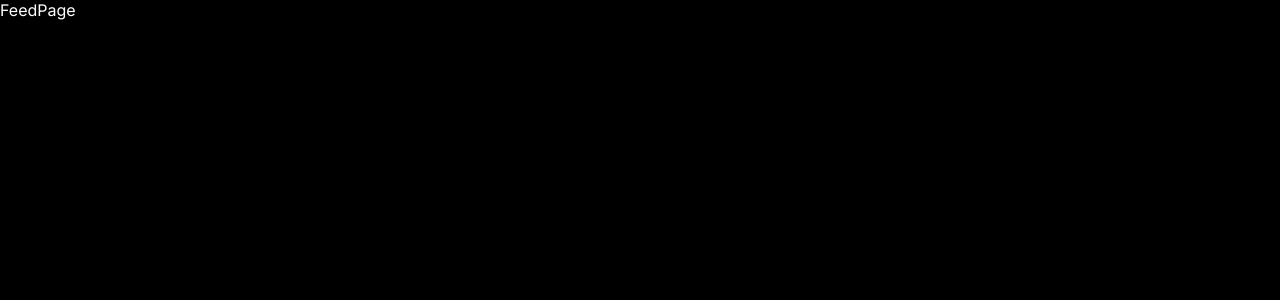
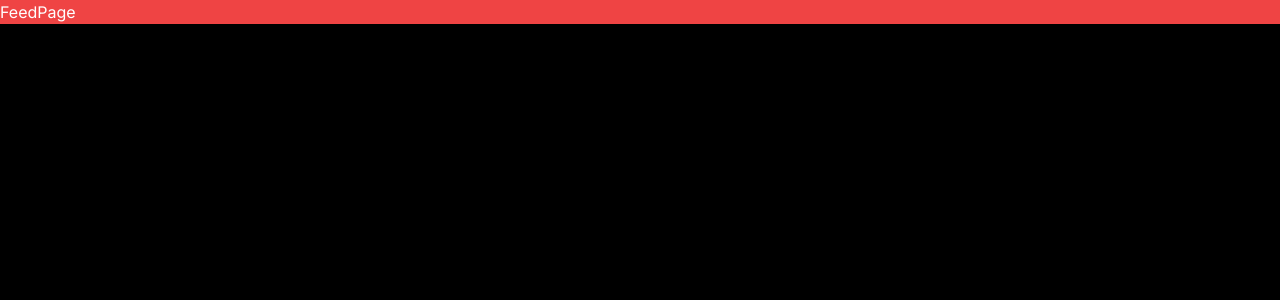
Before and after one commit to Himan-Miku/alumni-portal, a Next.js app in the folder apps/web/: page /feed in a window 1280 px wide. Shown: the top 300 px of the page. Built offline with nearby package versions, Linux system fonts and the light colour scheme.

Commit message:
feat : tailwind css integration done

```diff
--- a/apps/web/app/feed/page.tsx
+++ b/apps/web/app/feed/page.tsx
@@ -1,5 +1,7 @@
+import "../page.module.css"
+
 const FeedPage = () => {
-  return <div>FeedPage</div>;
+  return <div className="bg-red-500">FeedPage</div>;
 };
 
 export default FeedPage;
--- a/apps/web/app/globals.css
+++ b/apps/web/app/globals.css
@@ -1,3 +1,7 @@
+@tailwind base;
+@tailwind components;
+@tailwind utilities;
+
 :root {
   --max-width: 1100px;
   --border-radius: 12px;
--- a/apps/web/package.json
+++ b/apps/web/package.json
@@ -23,7 +23,10 @@
     "@types/node": "^17.0.12",
     "@types/react": "^18.0.22",
     "@types/react-dom": "^18.0.7",
+    "autoprefixer": "^10.4.16",
     "eslint": "^8.53.0",
+    "postcss": "^8.4.32",
+    "tailwindcss": "^3.3.6",
     "typescript": "^5.2.2"
   }
 }
--- /dev/null
+++ b/apps/web/postcss.config.js
@@ -0,0 +1,6 @@
+module.exports = {
+  plugins: {
+    tailwindcss: {},
+    autoprefixer: {},
+  },
+}
--- /dev/null
+++ b/apps/web/tailwind.config.js
@@ -0,0 +1,13 @@
+/** @type {import('tailwindcss').Config} */
+module.exports = {
+  content: [
+    "./app/**/*.{js,ts,jsx,tsx,mdx}",
+    "./pages/**/*.{js,ts,jsx,tsx,mdx}",
+    "./components/**/*.{js,ts,jsx,tsx,mdx}",
+    "./src/**/*.{js,ts,jsx,tsx,mdx}",
+  ],
+  theme: {
+    extend: {},
+  },
+  plugins: [],
+};
```
Also changed, not shown: 1 other file (tests, documents, lock files or other folders).
